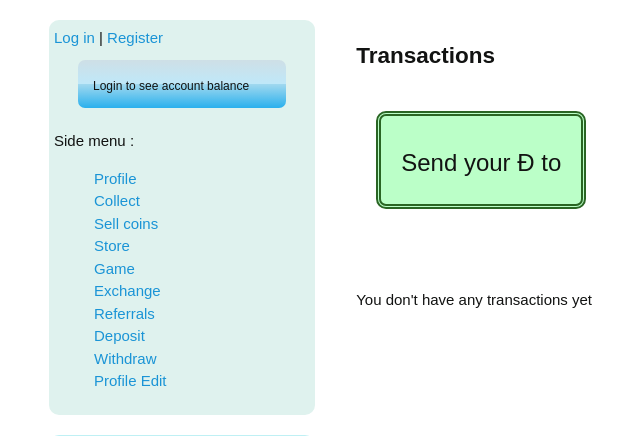
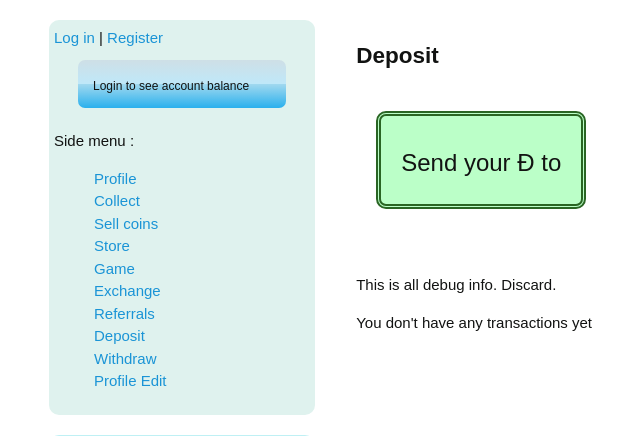
Before and after one commit to teodoryantcheff/django-pgame, a Django app: template pgameapp/templates/pgameapp/refill.html in a window 1280 px wide. Shown: the part 230-666 px from the top of the page, without its empty margins (79-719 px from the left). Run offline with Django 3.2, Linux system fonts and the light colour scheme; the template is opened without the code that fills it, so the values that code supplies are empty.

Commit message:
view update

```diff
--- a/pgameapp/templates/pgameapp/refill.html
+++ b/pgameapp/templates/pgameapp/refill.html
@@ -3,7 +3,7 @@
 {% load staticfiles %}
 
 {% block content %}
-  <h2>Transactions</h2>
+  <h2>Deposit</h2>
 
   <div style="display:inline-block;
                margin: 20px;
@@ -18,6 +18,8 @@
   </div>
 
   <br/><br/><br/>
+  This is all debug info. Discard.
+  <br/>
 
   {% if transactions %}
     Total <b>{{ transactions|length }}</b>
```
